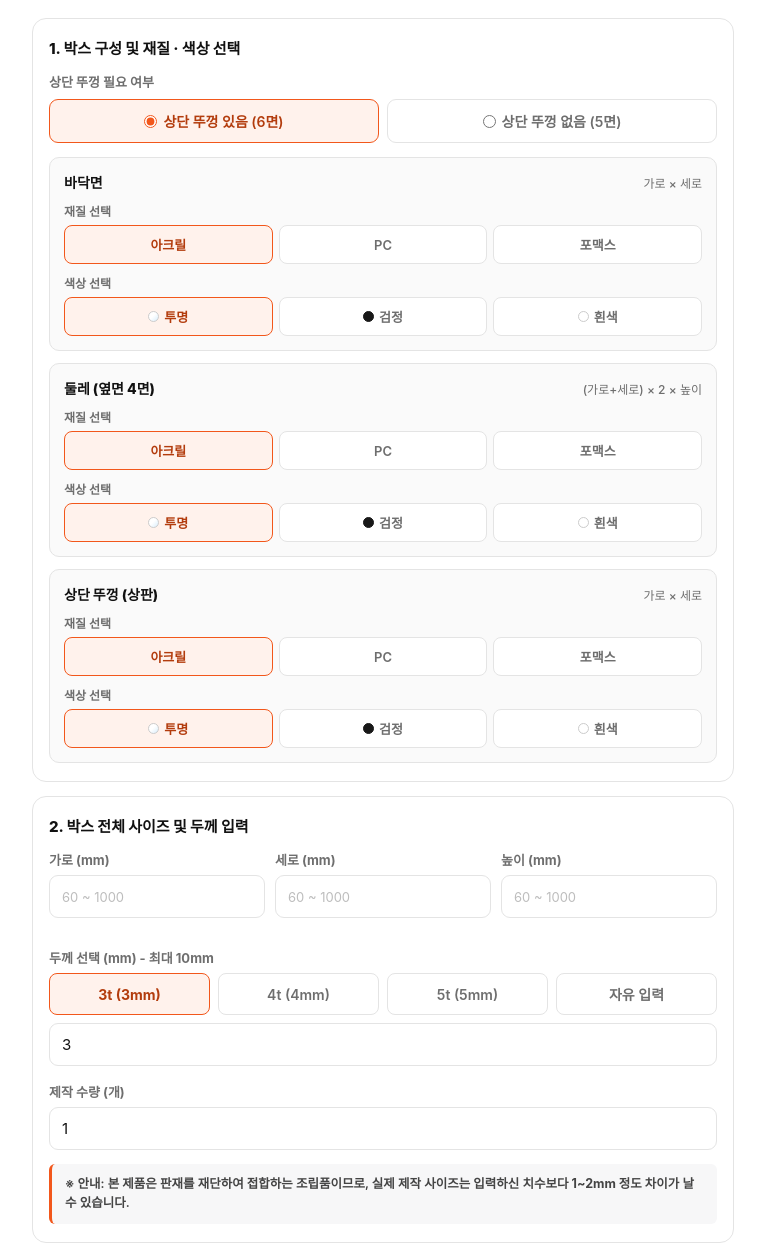
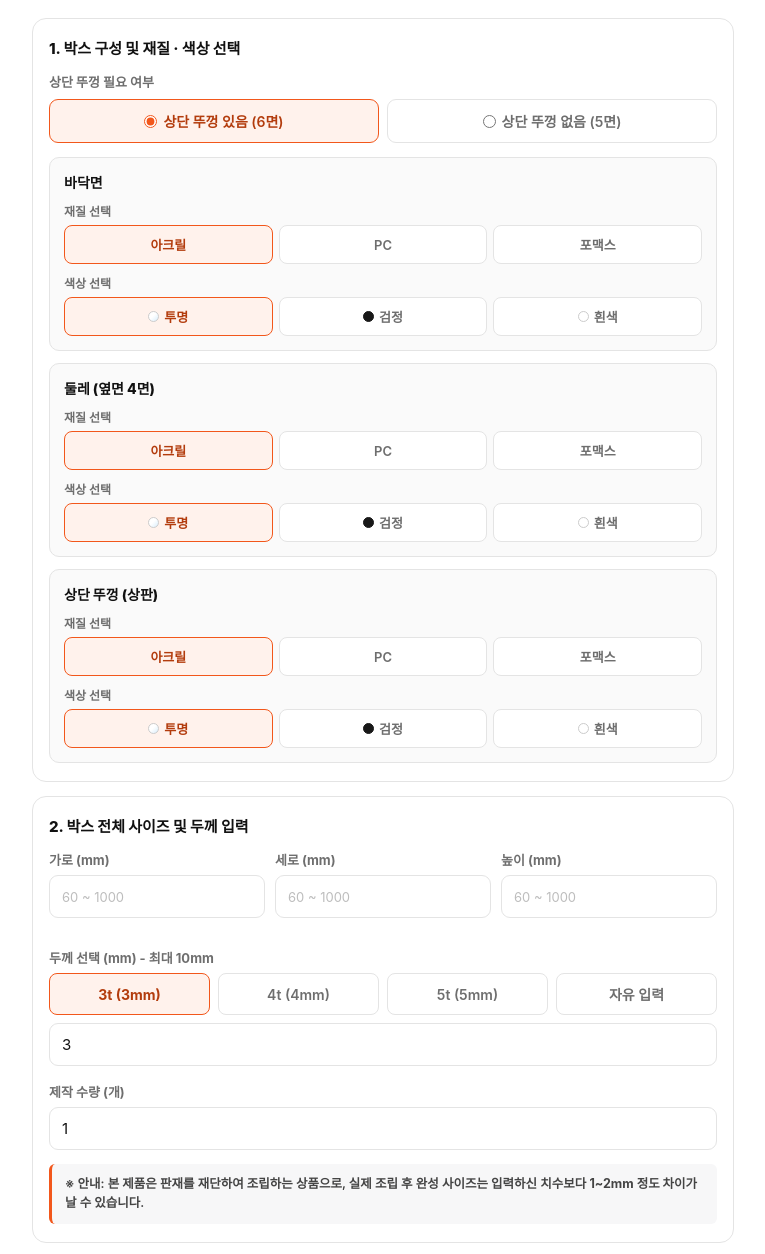
Before and after one commit to jamesmun99/acrylic-box, a plain HTML site: page index.html in a window 1280 px wide. Shown: the top 1254 px of the page, without its empty margins (257-1022 px from the left). Drawn offline with Linux system fonts and the light colour scheme.

Commit message:
Update index.html

```diff
--- a/index.html
+++ b/index.html
@@ -412,7 +412,6 @@
         <div class="part-box">
             <div class="part-header">
                 <span>바닥면</span>
-                <span class="part-sub">가로 × 세로</span>
             </div>
             <div class="option-row">
                 <span class="mini-lab">재질 선택</span>
@@ -436,7 +435,6 @@
         <div class="part-box">
             <div class="part-header">
                 <span>둘레 (옆면 4면)</span>
-                <span class="part-sub">(가로+세로) × 2 × 높이</span>
             </div>
             <div class="option-row">
                 <span class="mini-lab">재질 선택</span>
@@ -460,7 +458,7 @@
         <div class="part-box" id="lidPartBox">
             <div class="part-header">
                 <span>상단 뚜껑 (상판)</span>
-                <span class="part-sub" id="lidStatusText">가로 × 세로</span>
+                <span class="part-sub" id="lidStatusText"></span>
             </div>
             <div class="option-row">
                 <span class="mini-lab">재질 선택</span>
@@ -526,7 +524,7 @@
 
         <!-- 조립품 사이즈 오차 안내문 -->
         <div class="notice-box">
-            ※ 안내: 본 제품은 판재를 재단하여 접합하는 <strong>조립품</strong>이므로, 실제 제작 사이즈는 입력하신 치수보다 <strong>1~2mm 정도 차이</strong>가 날 수 있습니다.
+            ※ 안내: 본 제품은 판재를 재단하여 조립하는 상품으로, 실제 조립 후 완성 사이즈는 입력하신 치수보다 <strong>1~2mm 정도 차이</strong>가 날 수 있습니다.
         </div>
     </div>
 
@@ -732,7 +730,7 @@
 
                 if (hasLid) {
                     lidBox.classList.remove('disabled');
-                    statusText.innerText = '가로 × 세로';
+                    statusText.innerText = '';
                 } else {
                     lidBox.classList.add('disabled');
                     statusText.innerText = '뚜껑 없음 (미포함)';
```
